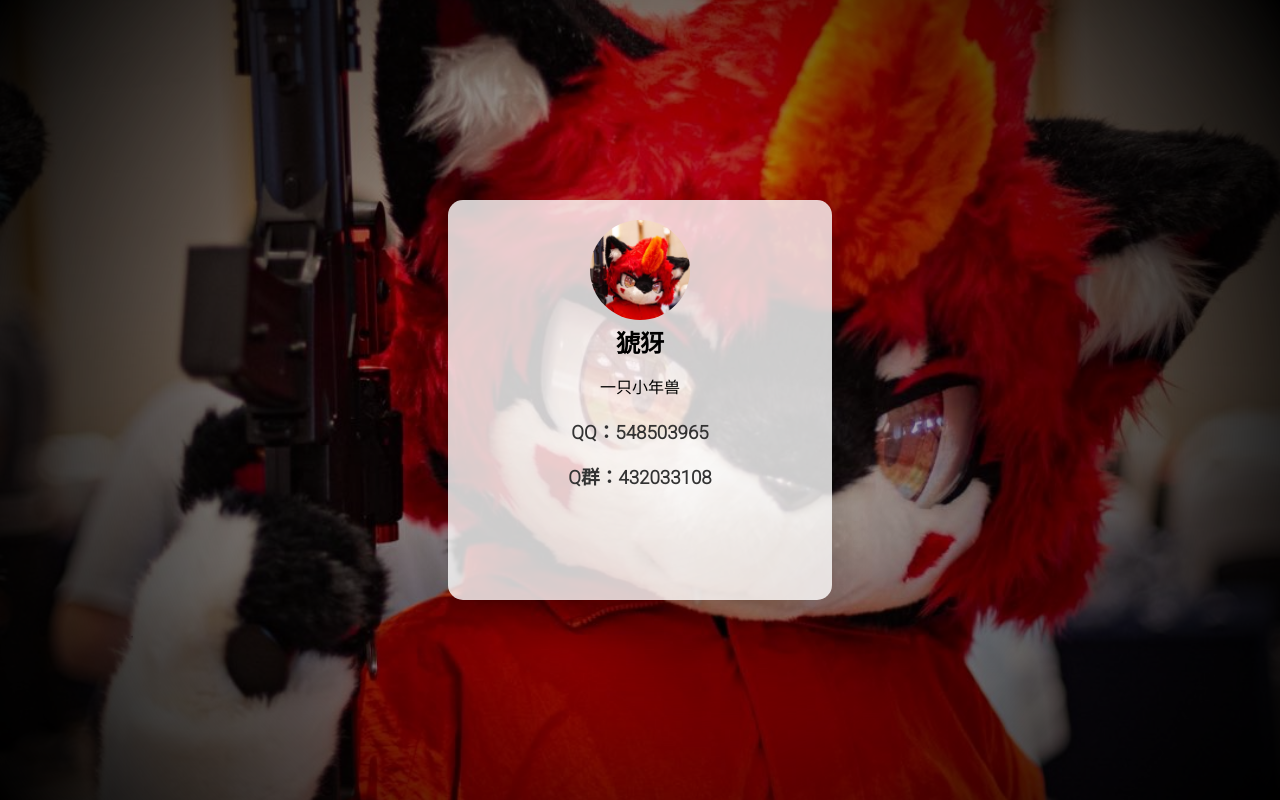
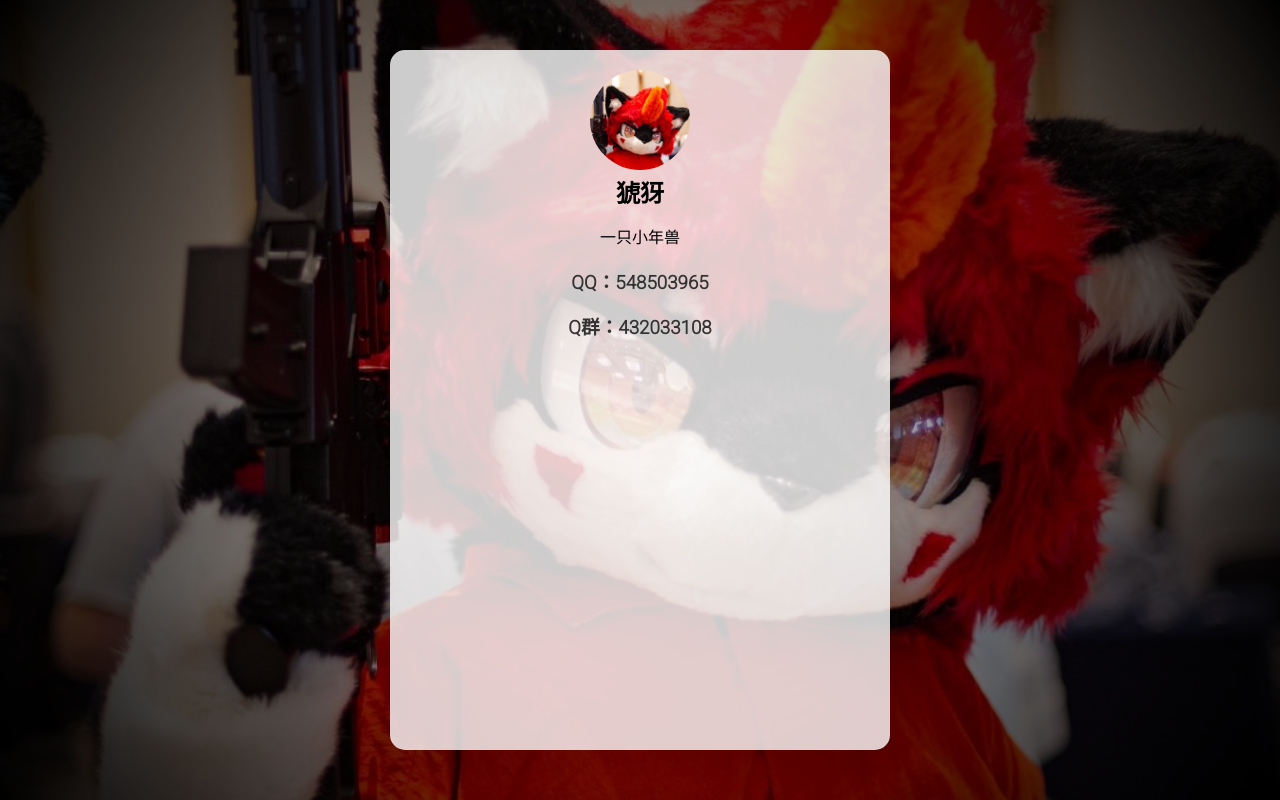
Before and after one commit to tiansher123/XiaoYaPage, a plain HTML site: page index.html in a window 1280 px wide. Drawn offline with Linux system fonts and the light colour scheme.

Commit message:
Add files via upload

```diff
--- a/index.html
+++ b/index.html
@@ -30,8 +30,8 @@
 
         .card {
             position: relative;
-            width: 30%;
-            height: 50%;
+            width: 500px;
+            height: 700px;
             background: rgba(255, 255, 255, 0.8);
             border-radius: 15px;
             padding: 20px;
```
